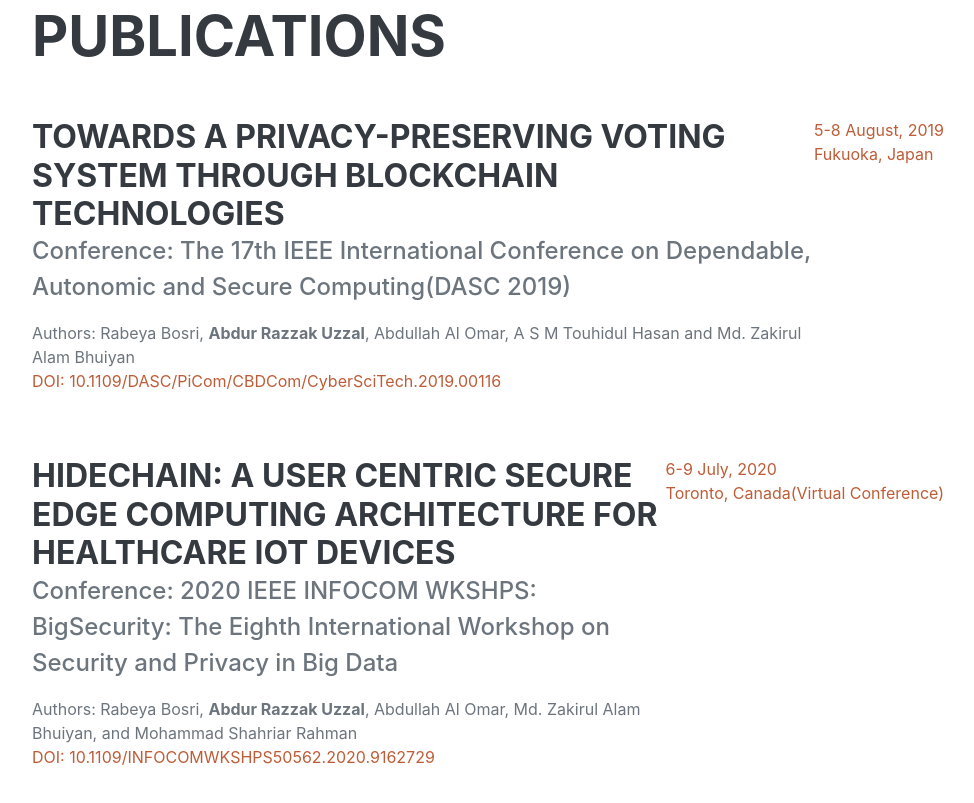
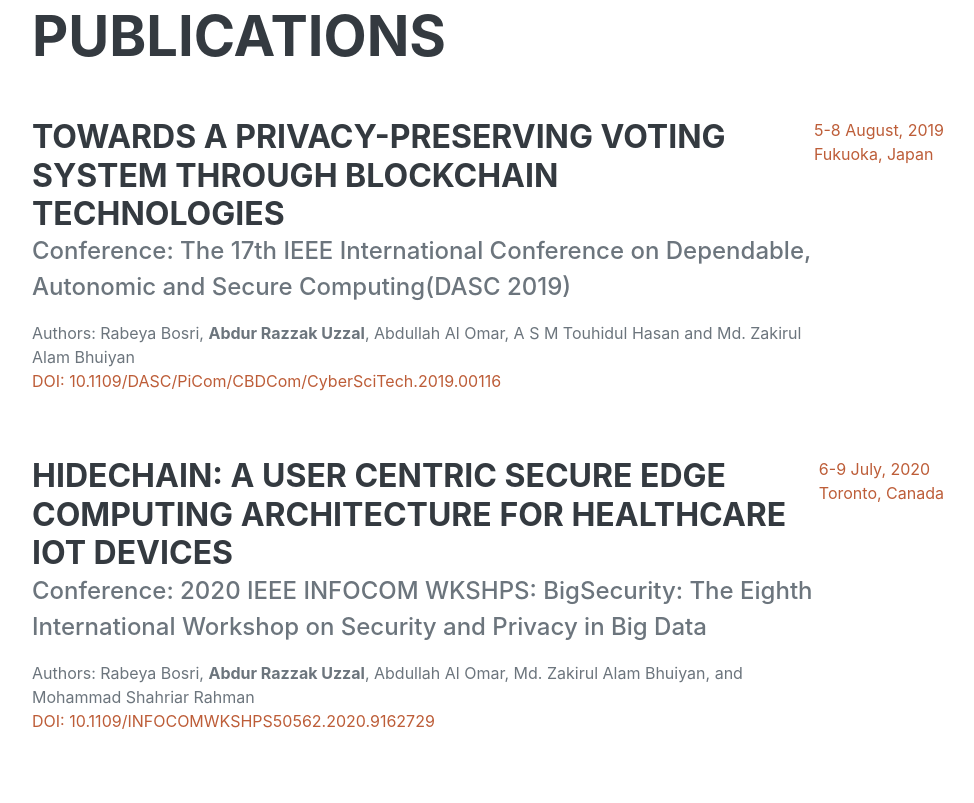
Before and after one commit to abdurrazzakuzzal/portfolio, a plain HTML site: page index.html in a window 1280 px wide. Shown: the part 5321-6124 px from the top of the page, without its empty margins (288-1262 px from the left). Drawn offline with nearby package versions, Linux system fonts and the light colour scheme; a web font is replaced by a local one.

Commit message:
Update index.html

```diff
--- a/index.html
+++ b/index.html
@@ -269,7 +269,7 @@
                             <a href="https://ieeexplore.ieee.org/document/9162729">DOI: 10.1109/INFOCOMWKSHPS50562.2020.9162729</a>
                         </p>
                     </div>
-                    <div class="flex-shrink-0"><span class="text-primary">6-9 July, 2020<br/>Toronto, Canada(Virtual Conference)</span></div>
+                    <div class="flex-shrink-0"><span class="text-primary">6-9 July, 2020<br/>Toronto, Canada</span></div>
                 </div>
             </div>
         </section>
```
